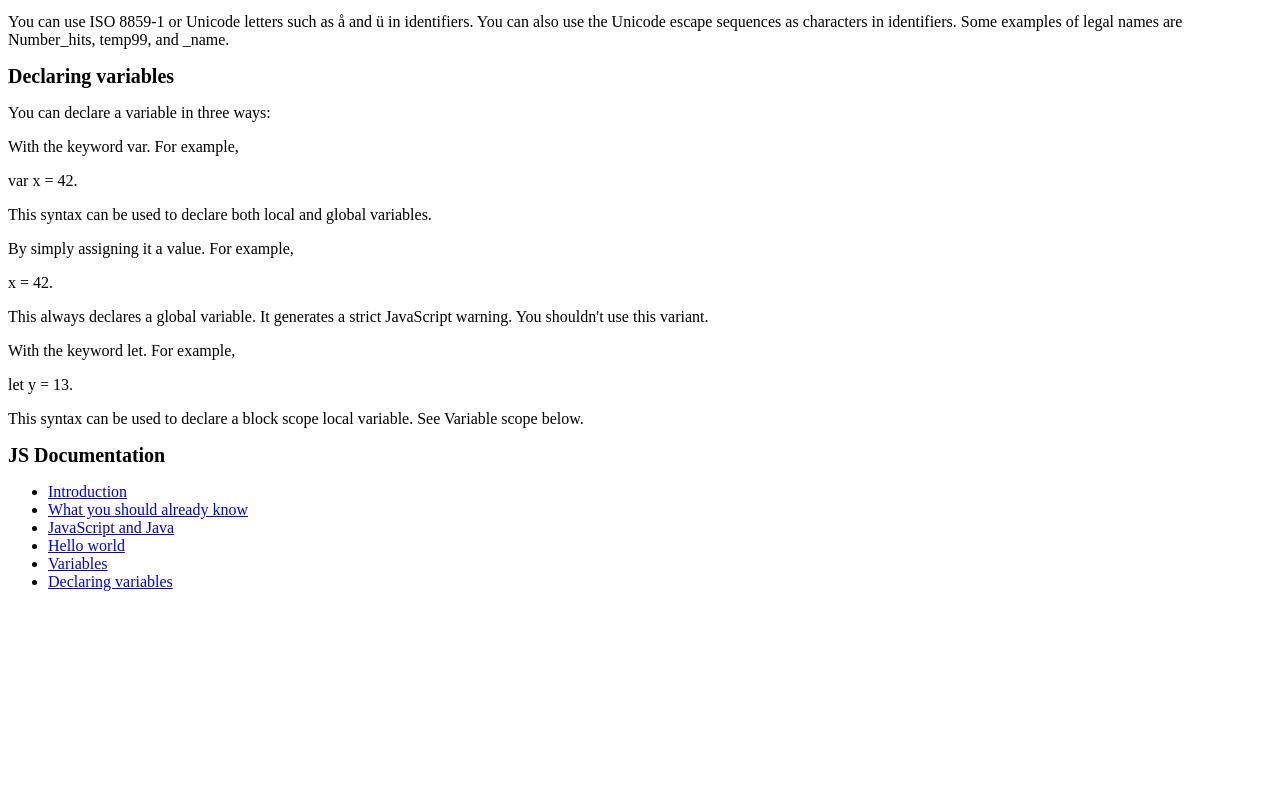
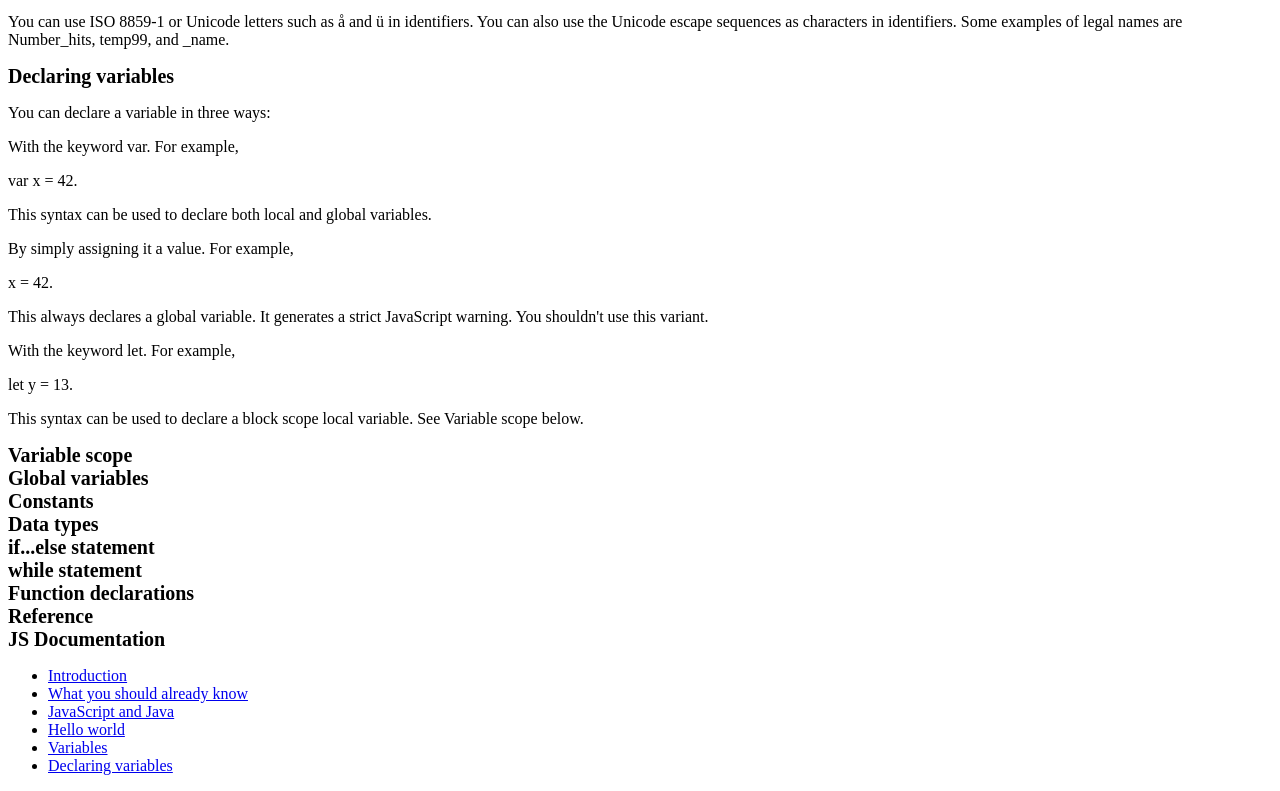
Before and after one commit to hilalguvenc/technical-documentation, a plain HTML site: page index.html in a window 1280 px wide. Shown: the part 866-1657 px from the top of the page. Before the commit the page ends 1473 px from the top, so only its background shows below. Drawn offline with Linux system fonts and the light colour scheme.

Commit message:
new sections and headers added

```diff
--- a/index.html
+++ b/index.html
@@ -146,6 +146,30 @@
           Variable scope below.
         </p>
       </section>
+      <section class="main-section" id="Variable_scope">
+        <header>Variable scope</header>
+      </section>
+      <section class="main-section" id="Global_variables">
+        <header>Global variables</header>
+      </section>
+      <section class="main-section" id="Constants">
+        <header>Constants</header>
+      </section>
+      <section class="main-section" id="Data_types">
+        <header>Data types</header>
+      </section>
+      <section class="main-section" id="if...else_statement">
+        <header>if...else statement</header>
+      </section>
+      <section class="main-section" id="while_statement">
+        <header>while statement</header>
+      </section>
+      <section class="main-section" id="Function_declarations">
+        <header>Function declarations</header>
+      </section>
+      <section class="main-section" id="Reference">
+        <header>Reference</header>
+      </section>
       <nav id="navbar">
         <header>
           JS Documentation
```
